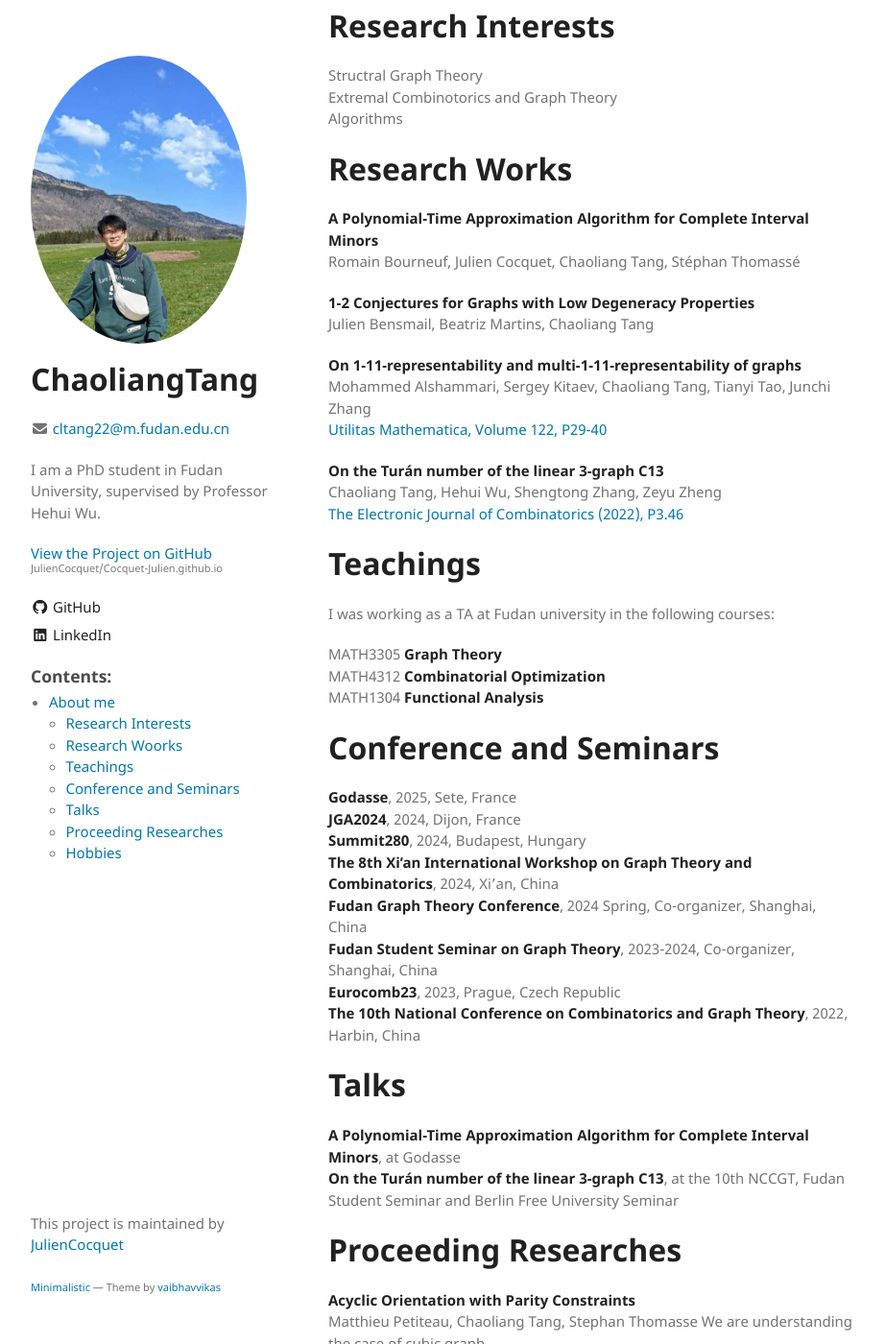
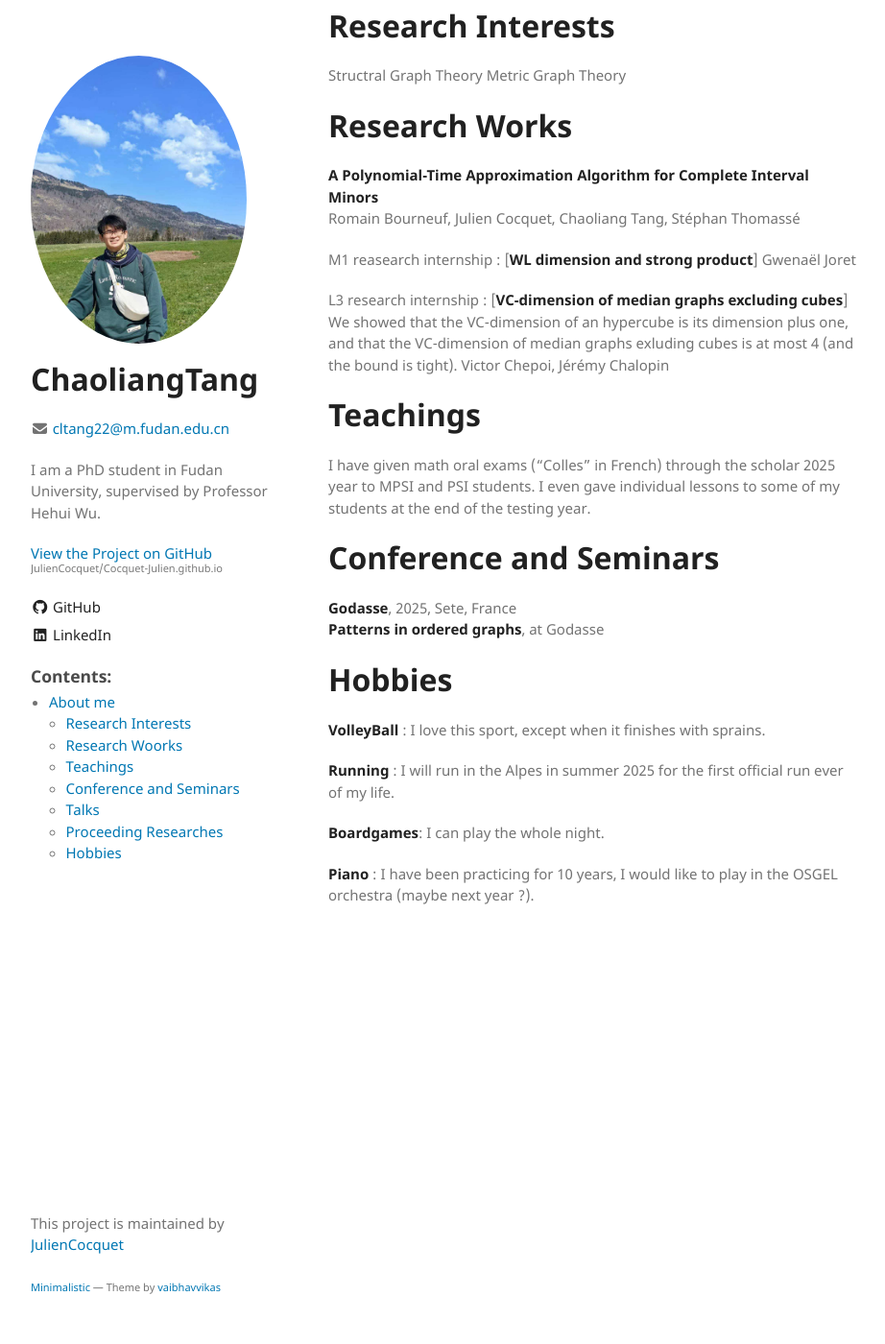
Before and after one commit to JulienCocquet/Cocquet-Julien.github.io, a Jekyll site: the page built from index.md, in a window 1280 px wide and 1400 px high, scrolled down 289 px. Shown: the whole window at 96% size, without its empty margins (178-1100 px from the left). Built offline with Jekyll 4.4.1, drawn with Linux system fonts in a browser that asks for light colours; our own code applies the rules of GitHub Pages for plain Markdown files; some of the changed text lies outside the part shown.

Commit message:
upindex.md

```diff
--- a/index.md
+++ b/index.md
@@ -3,9 +3,9 @@ layout: default
 ---
 # Hi!
 
-I am PhD student in [Shanghai Center for Mathematics Science](https://scms.fudan.edu.cn/) at **Fudan university**, Shanghai, China. My supervisor is **Hehui Wu**. My bachelor degree was also completed at Fudan uniiversity.
+Welcome to my homepage. I am a M2 student in [ENS Lyon](https://www.ens-lyon.fr/) at [**UMPA**](https://www.umpa.ens-lyon.fr/). I ambition to teach in universities or cram schools, which is why I sat the French exam "External Agregation" in **2024** in order to teach at universities or cram schools. See my [CV]() for more information.
 
-Currently I am enjoying my visit at [MC2 team](https://www.ens-lyon.fr/LIP/MC2/) in [LIP](https://www.ens-lyon.fr/LIP) at **ENS Lyon**, Lyon, France, supported by Chinese Scholarship Council. My supervisor in ENS is [**Stéphan Thomassé**](https://perso.ens-lyon.fr/stephan.thomasse/).
+Currently I am working in the [MC2 team](https://www.ens-lyon.fr/LIP/MC2/) in [LIP](https://www.ens-lyon.fr/LIP) at **ENS Lyon**, where my supervisor is [**Stéphan Thomassé**](https://perso.ens-lyon.fr/stephan.thomasse/).
 
 <!--
 Text can be **bold**, _italic_, or ~~strikethrough~~.
@@ -18,77 +18,38 @@ There should be whitespace between paragraphs. We recommend including a README,
 # Research Interests
 
 Structral Graph Theory
-Extremal Combinotorics and Graph Theory
-Algorithms
+Metric Graph Theory
 
 # Research Works
 
 [**A Polynomial-Time Approximation Algorithm for Complete Interval Minors**](https://arxiv.org/abs/2505.05997)
 Romain Bourneuf, Julien Cocquet, Chaoliang Tang, Stéphan Thomassé
 
-[**1-2 Conjectures for Graphs with Low Degeneracy Properties**](https://arxiv.org/abs/2504.21452)
-Julien Bensmail, Beatriz Martins, Chaoliang Tang
+M1 reasearch internship : [**WL dimension and strong product**]
+Gwenaël Joret
 
-[**On 1-11-representability and multi-1-11-representability of graphs**](https://arxiv.org/abs/2501.13871)
-Mohammed Alshammari, Sergey Kitaev, Chaoliang Tang, Tianyi Tao, Junchi Zhang
-[Utilitas Mathematica, Volume 122, P29-40](https://combinatorialpress.com/um-articles/vol-122/on-1-11-representability-and-multi-1-11-representability-of-graphs/)
-
-[**On the Turán number of the linear 3-graph C13**](https://arxiv.org/abs/2109.10520)
-Chaoliang Tang, Hehui Wu, Shengtong Zhang, Zeyu Zheng
-[The Electronic Journal of Combinatorics (2022), P3.46](https://www.combinatorics.org/ojs/index.php/eljc/article/view/v29i3p46)
+L3 research internship : [**VC-dimension of median graphs excluding cubes**] We showed that the VC-dimension of an hypercube is its dimension plus one, and that the VC-dimension of median graphs exluding cubes is at most 4 (and the bound is tight).
+Victor Chepoi, Jérémy Chalopin
 
 # Teachings
 
-I was working as a TA at Fudan university in the following courses:
-
-MATH3305 **Graph Theory**
-MATH4312 **Combinatorial Optimization**
-MATH1304 **Functional Analysis**
+I have given math oral exams ("Colles" in French) through the scholar 2025 year to MPSI and PSI students. I even gave individual lessons to some of my students at the end of the testing year.
 
 # Conference and Seminars
 
 **Godasse**, 2025, Sete, France
-**JGA2024**, 2024, Dijon, France
-**Summit280**, 2024, Budapest, Hungary
-**The 8th Xi’an International Workshop on Graph Theory and Combinatorics**, 2024, Xi'an, China
-**Fudan Graph Theory Conference**, 2024 Spring, Co-organizer, Shanghai, China
-**Fudan Student Seminar on Graph Theory**, 2023-2024, Co-organizer, Shanghai, China
-**Eurocomb23**, 2023, Prague, Czech Republic
-**The 10th National Conference on Combinatorics and Graph Theory**, 2022, Harbin, China
+**Patterns in ordered graphs**, at Godasse
 
-# Talks
-
-**A Polynomial-Time Approximation Algorithm for Complete Interval Minors**, at Godasse
-**On the Turán number of the linear 3-graph C13**, at the 10th NCCGT, Fudan Student Seminar and Berlin Free University Seminar
-
-# Proceeding Researches
-
-**Acyclic Orientation with Parity Constraints**
-   Matthieu Petiteau, Chaoliang Tang, Stephan Thomasse
-We are understanding the case of cubic graph.
-
-**Chromatic number of Light tournament**
-   Lucas Isenmann, Clara Marcille, Alantha Newman, Chaoliang Tang
-We have obtained slight improvedment of chromatic number of light tournament.
-
-**Random Turan number of Grids**
-   Yaobin Chen, Jiaxi Nie, Chaoliang Tang
-We have answered the random turan number of certain grids.
-
-**Linear Turan Number of small paths**
-   Chaoliang Tang, Hehui Wu, Junchi Zhang
-We have answered the linear Turan number of 5-path and this will be presented on [Eurocomb25](https://renyi.hu/en/events/conference/eurocomb25).
 
 # Hobbies
 
-**Cycling**: I used to be a member of Fudan University Cycling Team.
+**VolleyBall** : I love this sport, except when it finishes with sprains.
 
-**Hiking**: Take me into mountains plz. I will be in Mont Blanc in the summer of 2025.
+**Running** : I will run in the Alpes in summer 2025 for the first official run ever of my life.
 
 **Boardgames**: I can play the whole night.
 
-Anything esle that is **dangerous**.
-
+**Piano** : I have been practicing for 10 years, I would like to play in the OSGEL orchestra (maybe next year ?).
 
 
 
```
